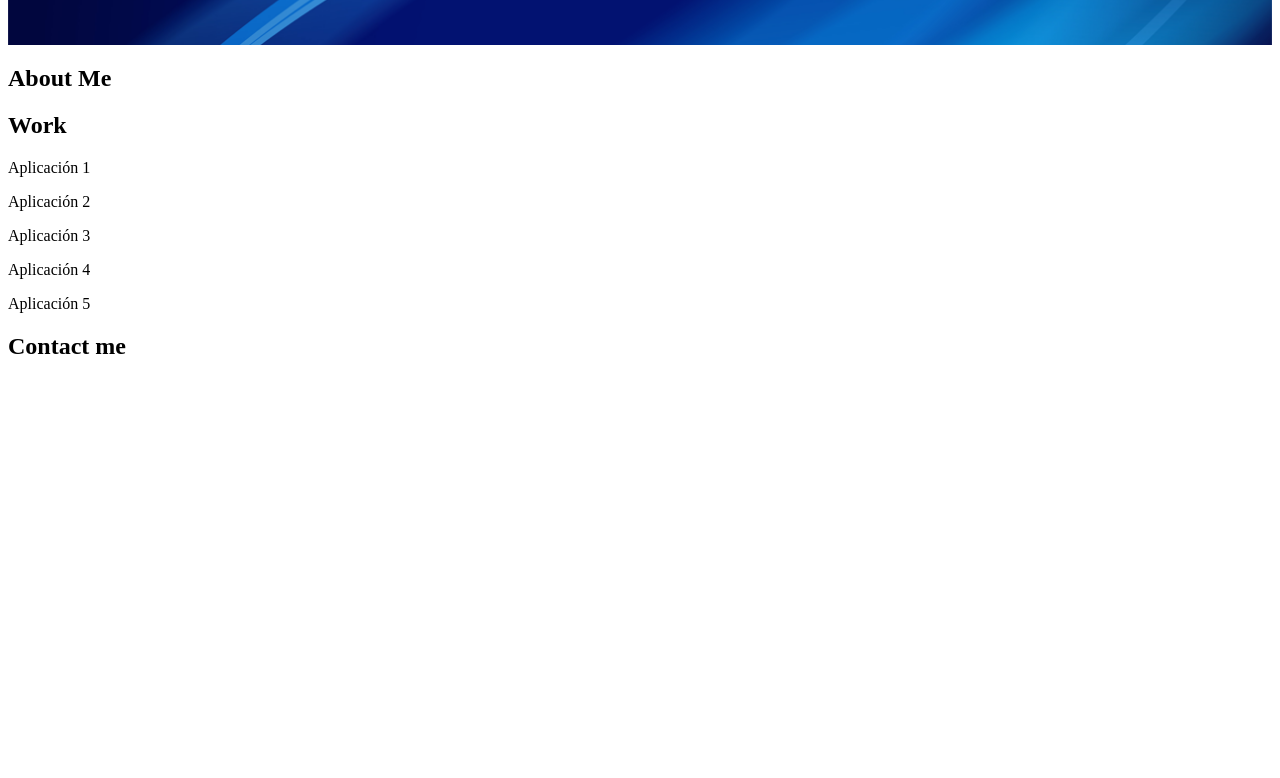
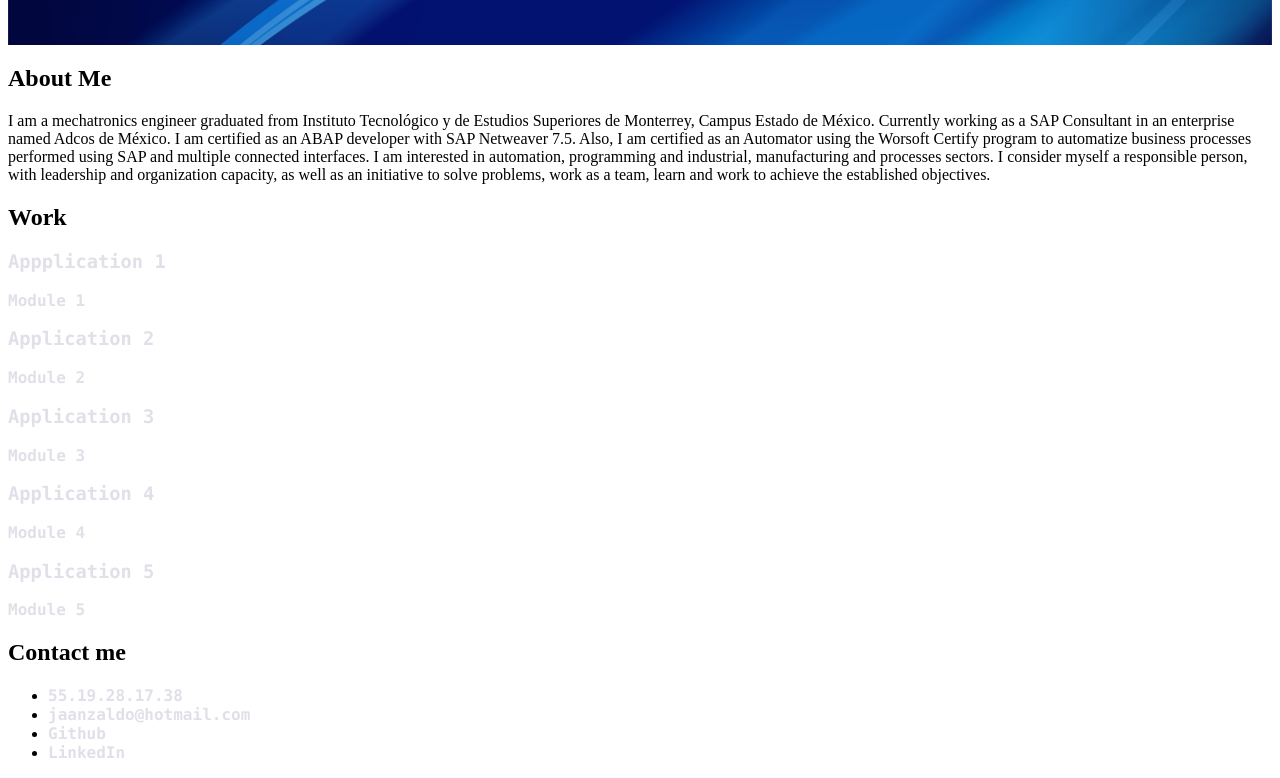
Before and after one commit to JorgeRamirezAnzaldo/Portafolio, a plain HTML site: page index.html in a window 1280 px wide. Shown: the part 475-1253 px from the top of the page. Before the commit the page ends 855 px from the top, so only its background shows below. Drawn offline with Linux system fonts and the light colour scheme.

Commit message:
Update to html file with all the necessary elements

```diff
--- a/index.html
+++ b/index.html
@@ -3,8 +3,9 @@
 
     <head>
         <meta charset="UTF-8"/>
+        <meta name="viewport" content="width=device-width, initial-scale=1.0">
         <link rel="stylesheet" href="./assets/css/style.css">
-        <title>Jorge Ramírez Anzaldo Portfolio</title>
+        <title>Professional Portfolio</title>
     </head>
 
     <body>
@@ -17,7 +18,7 @@
                     <li><a href="#About-me-section">About me</a></li>
                     <li><a href="#Work-section">Work</a></li>
                     <li><a href="#Contact-me-section">Contact me</a></li>
-                    <li><a href="#Resume">Resume</a></li>
+                    <li><a href="./assets/files/Resume.pdf" download>Resume</a></li>
                 </ul>
             </nav>
         </header>
@@ -28,31 +29,74 @@
             </figure>
             <h2>Professional Portfolio</h2>
         </section>
+        <main>
             <section id="About-me-section" class="About-me-section">
                 <h2>About Me</h2>
+                <p> I am a mechatronics engineer graduated from Instituto Tecnológico y de Estudios Superiores de Monterrey, Campus Estado de México. Currently working as
+                    a SAP Consultant in an enterprise named Adcos de México. I am certified as an ABAP developer with SAP Netweaver 7.5. Also, I am certified as an Automator
+                    using the Worsoft Certify program to automatize business processes performed using SAP and multiple connected interfaces. I am interested in automation,
+                    programming and industrial, manufacturing and processes sectors. I consider myself a responsible person, with leadership and organization capacity, as
+                    well as an initiative to solve problems, work as a team, learn and work to achieve the established objectives.
+                </p>
             </section>
-        <section id="Work-section">
+            <section id="Work-section" class="Work-section">
                 <h2>Work</h2>
-            <article>
-                <p>Aplicación 1</p>
+                <section class="Applications">
+                    <a href="https://github.com/JorgeRamirezAnzaldo/Application-1" target="_blank" class="Principal">
+                        <article class="Application1">
+                            <section>
+                                <h3>Appplication 1</h3>
+                                <p>Module 1</p>
+                            </section>
                         </article>
-            <article>
-                <p>Aplicación 2</p>
+                    </a>
+                    <a href="https://github.com/JorgeRamirezAnzaldo/Application-2" target="_blank" class="Application2">
+                        <article class="Secondary">
+                            <section>
+                                <h3>Application 2</h3>
+                                <p>Module 2</p>
+                            </section>
                         </article>
-            <article>
-                <p>Aplicación 3</p>
-            </article>
-            <article>
-                <p>Aplicación 4</p>
-            </article>
-            <article>
-                <p>Aplicación 5</p>
-            </article>
-        </section>
-        <section id="Contact-me-section">
-            <h2>Contact me</h2>
+                    </a>
+                    <a href="https://github.com/JorgeRamirezAnzaldo/Application-3" target="_blank" class="Application3">
+                        <article class="Secondary">
+                                <section>
+                                    <h3>Application 3</h3>
+                                    <p>Module 3</p>
                                 </section>
 
+                        </article>
+                    </a>
+                    <a href="https://github.com/JorgeRamirezAnzaldo/Application-4" target="_blank" class="Application4">
+                        <article class="Secondary">
+                            <section>
+                                <h3>Application 4</h3>
+                                <p>Module 4</p>
+                            </section>
+                        </article>
+                    </a>
+                    <a href="https://github.com/JorgeRamirezAnzaldo/Application-5" target="_blank" class="Application5">
+                        <article class="Secondary">
+                            <section>
+                                <h3>Application 5</h3>
+                                <p>Module 5</p>
+                            </section>
+                        </article>
+                    </a>
+                </section>
+            </section>
 
+            <section id="Contact-me-section" class="Contact-me-section">
+                <h2>Contact me</h2>
+                <nav>
+                    <ul>
+                        <li><a href="https://wa.me/+525519281738" class="Cel">55.19.28.17.38</a></li>
+                        <li><a href="mailto: jaanzaldo@hotmail.com" class="Mail">jaanzaldo@hotmail.com</a></li>
+                        <li><a href="https://github.com/JorgeRamirezAnzaldo" class="Github">Github</a></li>
+                        <li><a href="https://www.linkedin.com/in/jorge-alejandro-ram%C3%ADrez-anzaldo-b1350010a/" class="Linkedin">LinkedIn</a></li>
+                    </ul>
+                </nav>
+            </section>
+        </main>
     </body>
 </html>
```
Lines whose indentation alone changed are shown as unchanged.
